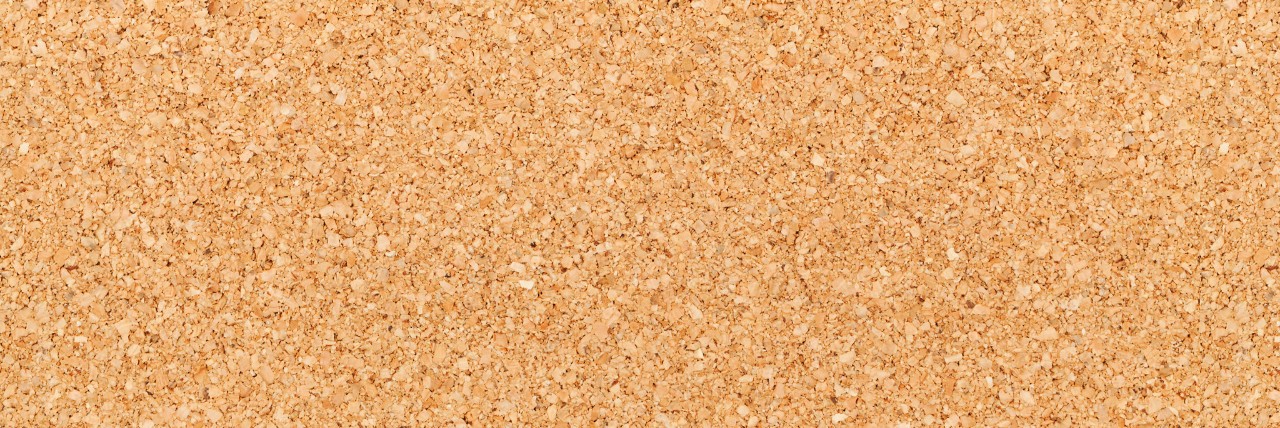
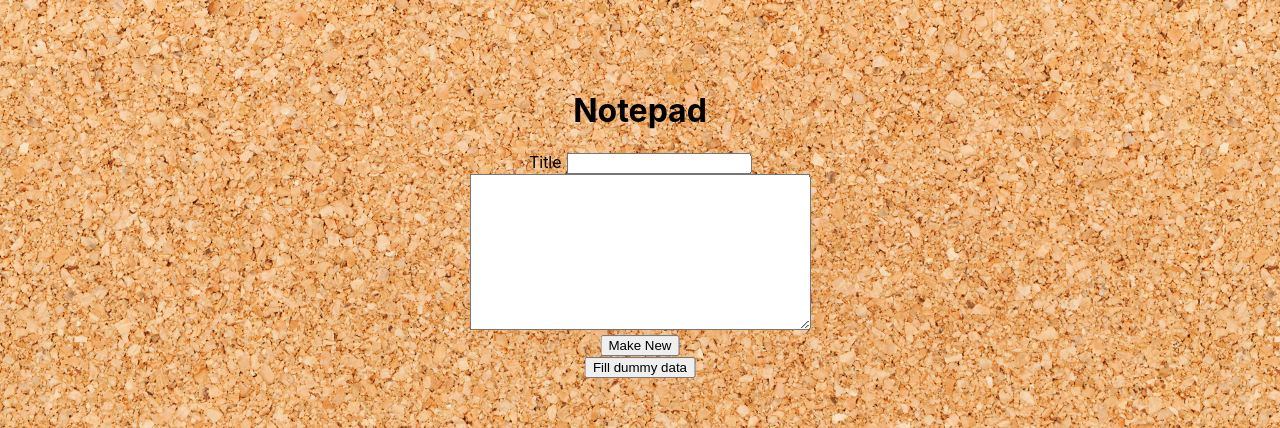
Before and after one commit to stantheblan/notes-frontend, a React (Create React App) app: page / in a window 1280 px wide. Before the commit this address had no page. Shown: the part 176-604 px from the top of the page. Built offline with nearby package versions, Linux system fonts and the light colour scheme; no server answers.

Commit message:
Update App.js

```diff
--- a/src/App.js
+++ b/src/App.js
@@ -7,7 +7,7 @@ export default function App() {
     <div className="App">
       <Router>
         <Routes>
-          <Route path='/notes-frontend' element={<Notes />}></Route>
+          <Route path='/' element={<Notes />}></Route>
         </Routes>
       </Router>
     </div>
```
